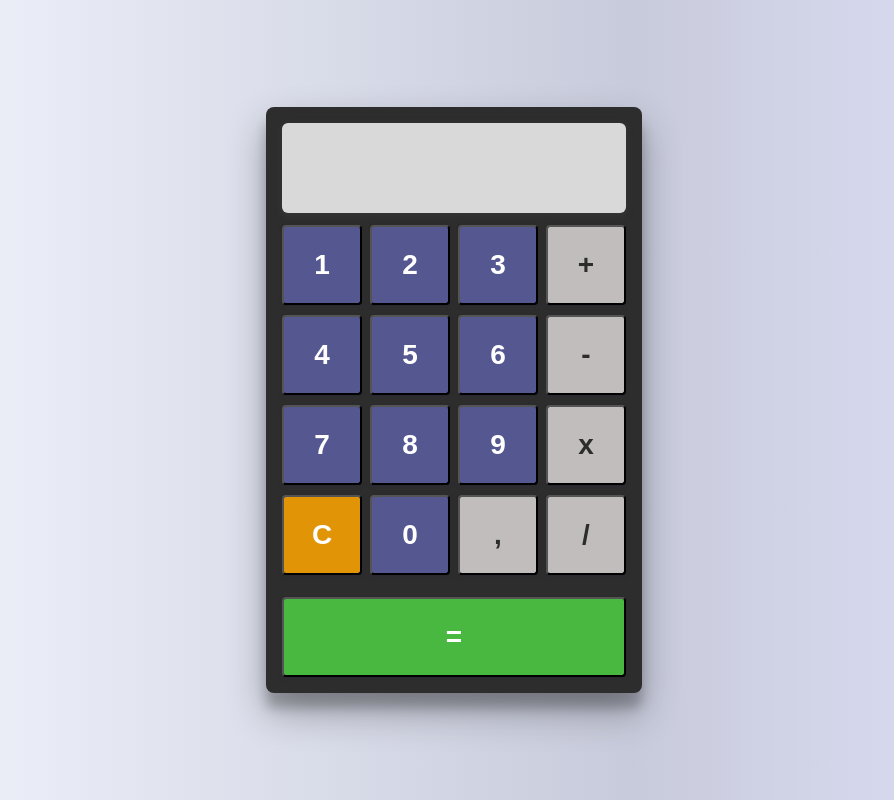
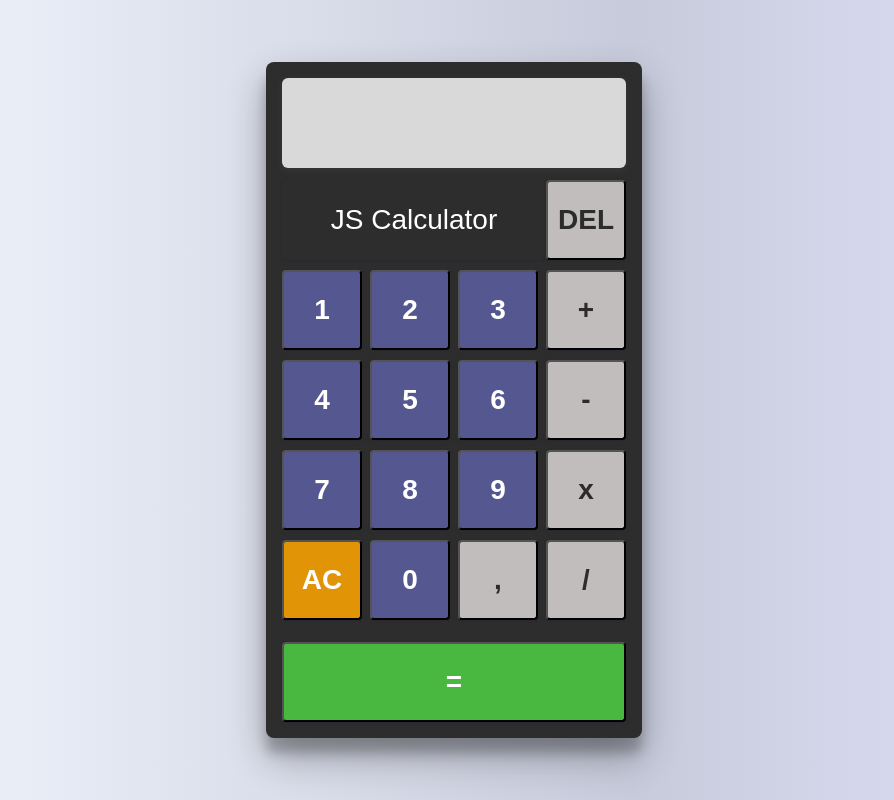
Before and after one commit to OpheNg/js-calculator, a plain HTML site: page index.html in a window 1280 px wide. Shown: the whole page, without its empty margins (186-1080 px from the left). Drawn offline with Linux system fonts and the light colour scheme.

Commit message:
add DEL touch

```diff
--- a/index.html
+++ b/index.html
@@ -16,35 +16,38 @@
 
         <div class="keypad">
 
-          <div class="row row1">
+          <section class="row0 row">
+            <div class="text"><p>JS Calculator</p></div>
+            <button class="del touch operator">DEL</button>
+          </section>
+
+          <section class="row row1">
             <button class=" touch number touch" value="1">1</button>
             <button class="number touch" value="2">2</button>
             <button class="number touch" value="3">3</button>
             <button class="operator touch plus">+</button>
-          </div>
+          </section>
 
-          <div class="row row2">
+          <section class="row row2">
             <button class="number touch" value="4">4</button>
             <button class="number touch" value="5">5</button>
             <button class="number touch" value="6">6</button>
             <button class="operator touch minus">-</button>
-          </div>
+          </section>
 
-          <div class="row row3">
+          <section class="row row3">
             <button class="number touch" value="7">7</button>
             <button class="number touch" value="8">8</button>
             <button class="number touch" value="9">9</button>
             <button class="operator touch multi">x</button>
-          </div>
+          </section>
 
-          <div class="row row4">
-            <button class=" touch clear">C</button>
+          <section class="row row4">
+            <button class=" touch clear">AC</button>
             <button class="number touch" value="0">0</button>
             <button class="touch operator coma" value=",">,</button>
-            <button class="operator touch slash">
-              <p>/</p>
-            </button>
-          </div>
+            <button class="operator touch slash">/</button>
+          </section>
 
           <button class="equal">
             <p>=</p>
--- a/style.css
+++ b/style.css
@@ -58,6 +58,23 @@ body{
   border-radius: 4px;
   box-shadow: rgba(50, 50, 93, 0.25) 0px 2px 5px -1px, rgba(0, 0, 0, 0.3) 0px 1px 3px -1px;
 }
+.text{
+  font-size: 28px;
+  display: flex;
+  justify-content: center;
+  align-items: center;
+  text-align: center;
+  height: 80px;
+  /* width: 80px; */
+  color: white;
+  font-family: sans-serif;
+  flex: 1;
+  border-radius: 4px;
+  box-shadow: rgba(50, 50, 93, 0.25) 0px 2px 5px -1px, rgba(0, 0, 0, 0.3) 0px 1px 3px -1px;
+}
+.del:hover{
+
+}
 .number{
   background-color: rgb(84, 87, 144);
   color: white;
```
